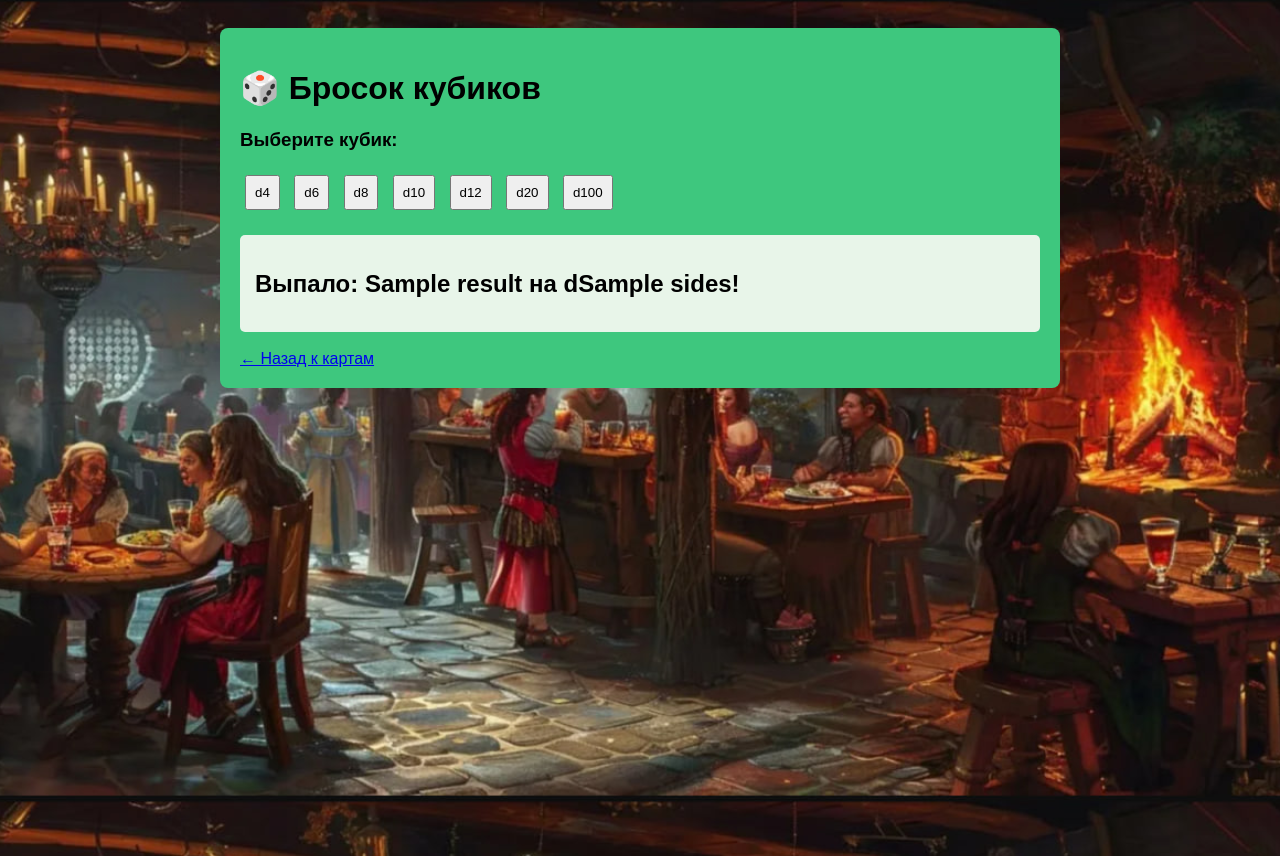
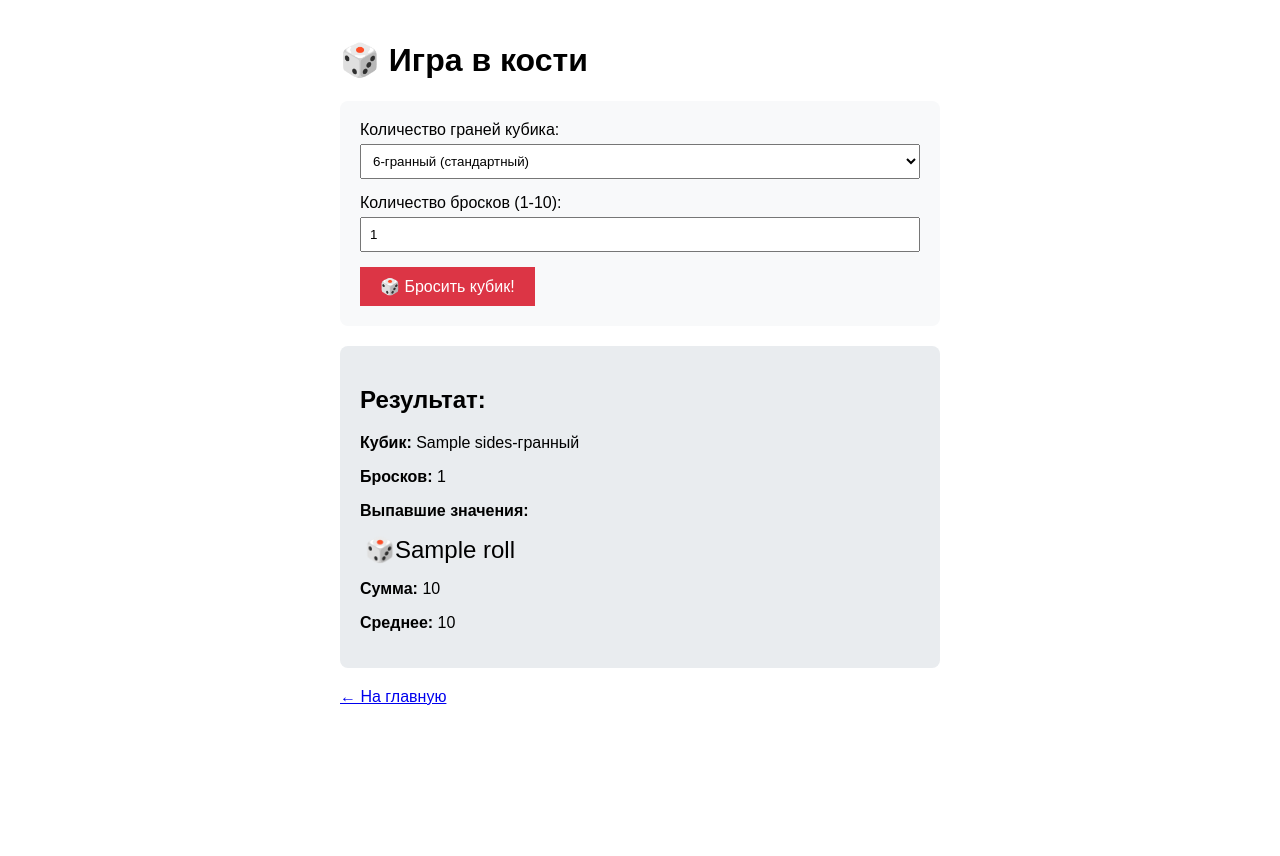
Before and after one commit to venomjarik-art/Project-DnD, a FastAPI app: template templates/dice.html in a window 1280 px wide. After the commit the page ends 705 px from the top, so only its background shows below. Run offline with FastAPI, Linux system fonts and the light colour scheme; the template is opened without the code that fills it: most values are stand-ins (such as "Sample title", 1, 10 or a date in 2020).

Commit message:
modified:   main.py # new file:   static/Project-DnD.code-workspace # modified:   templates/base.html # modified:   templates/dice.html # modified:   templates/index.html # new file:   templates/login.html # new file:   templates/register.html # new file:   templates/register_success.html

```diff
--- a/main.py
+++ b/main.py
@@ -1,88 +1,171 @@
-from fastapi import FastAPI, Request, Form
-from fastapi.responses import HTMLResponse
+
+from fastapi import FastAPI, Request, Form, HTTPException
+from fastapi.responses import HTMLResponse, RedirectResponse
+from fastapi.staticfiles import StaticFiles
 from fastapi.templating import Jinja2Templates
-from fastapi.staticfiles import StaticFiles
+from pydantic import BaseModel
+from typing import Optional
 import random
-import json
-import os
 
-app = FastAPI(title="D&D Cards")
+app = FastAPI(title="Game API")
+
+# Подключаем статические файлы и шаблоны
 app.mount("/static", StaticFiles(directory="static"), name="static")
-
 templates = Jinja2Templates(directory="templates")
 
-CARDS_FILE = "data/cards.json"
+# ==================== БАЗА ДАННЫХ ====================
+users_db = {
+    "admin": {"password": "admin123", "email": "admin@example.com"},
+    "user1": {"password": "password123", "email": "user1@example.com"}
+}
 
-def load_cards():
-    if not os.path.exists(CARDS_FILE):
-        os.makedirs(os.path.dirname(CARDS_FILE), exist_ok=True)
-        with open(CARDS_FILE, "w", encoding="utf-8") as f:
-            json.dump([], f, ensure_ascii=False, indent=2)
-        return []
-    with open(CARDS_FILE, "r", encoding="utf-8") as f:
-        return json.load(f)
-
-def save_cards(cards):
-    with open(CARDS_FILE, "w", encoding="utf-8") as f:
-        json.dump(cards, f, ensure_ascii=False, indent=2)
+# ==================== HTML СТРАНИЦЫ ====================
 
 @app.get("/", response_class=HTMLResponse)
-async def home(request: Request):
-    cards = load_cards()
-    return templates.TemplateResponse("index.html", {"request": request, "cards": cards})
+async def home_page(request: Request):
+    """Главная страница"""
+    return templates.TemplateResponse("index.html", {"request": request})
 
-@app.post("/", response_class=HTMLResponse)
-async def add_card(
+@app.get("/login", response_class=HTMLResponse)
+async def login_page(request: Request):
+    """Страница входа (HTML форма)"""
+    return templates.TemplateResponse("login.html", {
+        "request": request,
+        "error": None
+    })
+
+@app.post("/login", response_class=HTMLResponse)
+async def process_login(
     request: Request,
-    name: str = Form(...),
-    description: str = Form("")
+    username: str = Form(...),
+    password: str = Form(...)
 ):
-    cards = load_cards()
-    new_id = max([c.get("id", 0) for c in cards], default=0) + 1
-    cards.append({
-        "id": new_id,
-        "name": name.strip(),
-        "description": description.strip()
+    """Обработка формы входа"""
+    if username in users_db and users_db[username]["password"] == password:
+        # Успешный вход - редирект на главную
+        return RedirectResponse("/", status_code=302)
+    else:
+        # Ошибка - показываем форму снова
+        return templates.TemplateResponse("login.html", {
+            "request": request,
+            "error": "Неверный логин или пароль",
+            "username": username
+        })
+
+@app.get("/register", response_class=HTMLResponse)
+async def register_page(request: Request):
+    """Страница регистрации (HTML форма)"""
+    return templates.TemplateResponse("register.html", {
+        "request": request,
+        "error": None
     })
-    save_cards(cards)
-    return templates.TemplateResponse("index.html", {"request": request, "cards": cards})
+
+@app.post("/register", response_class=HTMLResponse)
+async def process_register(
+    request: Request,
+    username: str = Form(...),
+    password: str = Form(...),
+    email: str = Form(""),
+    confirm_password: str = Form(...)
+):
+    """Обработка формы регистрации"""
+
+    # Валидация
+    errors = []
+
+    if username in users_db:
+        errors.append("Пользователь с таким именем уже существует")
+
+    if len(password) < 6:
+        errors.append("Пароль должен быть не менее 6 символов")
+
+    if password != confirm_password:
+        errors.append("Пароли не совпадают")
+
+    if errors:
+        return templates.TemplateResponse("register.html", {
+            "request": request,
+            "error": "; ".join(errors),
+            "username": username,
+            "email": email
+        })
+
+    # Регистрация
+    users_db[username] = {
+        "password": password,
+        "email": email if email else f"{username}@example.com"
+    }
+
+    return templates.TemplateResponse("register_success.html", {
+        "request": request,
+        "username": username
+    })
 
 @app.get("/dice", response_class=HTMLResponse)
-async def dice_page(request: Request, result: int = None, sides: int = None):
-    return templates.TemplateResponse(
-        "dice.html",
-        {"request": request, "result": result, "sides": sides}
-    )
+async def dice_page(request: Request):
+    """Страница игры в кости"""
+    return templates.TemplateResponse("dice.html", {
+        "request": request,
+        "result": None
+    })
 
 @app.post("/dice", response_class=HTMLResponse)
-async def roll_dice(
+async def roll_dice_page(
     request: Request,
-    sides: int = Form(...)
+    sides: int = Form(6),
+    count: int = Form(1)
 ):
-    if sides not in [4, 6, 8, 10, 12, 20, 100]:
-        result = None
-    else:
-        result = random.randint(1, sides)
-    return templates.TemplateResponse(
-        "dice.html",
-        {"request": request, "result": result, "sides": sides}
-    )
+    """Бросок кубиков через форму"""
+    if sides < 2:
+        sides = 6
+    if count < 1 or count > 10:
+        count = 1
 
-@app.get("/api/cards")
-async def api_get_cards():
-    return load_cards()
+    results = [random.randint(1, sides) for _ in range(count)]
 
-@app.post("/api/cards")
-async def api_add_card(card: dict):
-    cards = load_cards()
-    new_id = max([c.get("id", 0) for c in cards], default=0) + 1
-    card["id"] = new_id
-    cards.append(card)
-    save_cards(cards)
-    return {"status": "ok", "id": new_id}
+    return templates.TemplateResponse("dice.html", {
+        "request": request,
+        "result": {
+            "sides": sides,
+            "count": count,
+            "rolls": results,
+            "total": sum(results),
+            "average": round(sum(results) / len(results), 2) if results else 0
+        }
+    })
 
-@app.get("/api/roll/{sides}")
-async def api_roll_dice(sides: int):
-    if sides not in [4, 6, 8, 10, 12, 20, 100]:
-        return {"error": "Недопустимое количество граней"}
-    return {"sides": sides, "result": random.randint(1, sides)}
+# ==================== API ЭНДПОИНТЫ (JSON) ====================
+
+class DiceRoll(BaseModel):
+    sides: int = 6
+    count: int = 1
+
+@app.post("/api/dice")
+async def api_roll_dice(roll: DiceRoll):
+    """API для броска кубиков (JSON)"""
+    if roll.sides < 2:
+        raise HTTPException(400, "Dice must have at least 2 sides")
+    if roll.count < 1 or roll.count > 100:
+        raise HTTPException(400, "Count must be between 1 and 100")
+
+    results = [random.randint(1, roll.sides) for _ in range(roll.count)]
+
+    return {
+        "sides": roll.sides,
+        "count": roll.count,
+        "results": results,
+        "total": sum(results),
+        "average": round(sum(results) / len(results), 2)
+    }
+
+@app.get("/api/users")
+async def api_list_users():
+    """API для получения списка пользователей"""
+    users_list = []
+    for username, data in users_db.items():
+        users_list.append({
+            "username": username,
+            "email": data["email"]
+        })
+
+    return {"users": users_list}
--- a/templates/base.html
+++ b/templates/base.html
@@ -2,7 +2,7 @@
 <html lang="ru">
 <head>
     <meta charset="UTF-8">
-    <title>D&D Cards</title>
+    <title>🎮 Game Portal</title>
     <link rel="stylesheet" href="/static/style.css">
 </head>
 <body>
--- a/templates/dice.html
+++ b/templates/dice.html
@@ -1,23 +1,65 @@
-{% extends "base.html" %}
+<!DOCTYPE html>
+<html lang="ru">
+<head>
+    <meta charset="UTF-8">
+    <meta name="viewport" content="width=device-width, initial-scale=1.0">
+    <title>Игра в кости</title>
+    <style>
+        body { font-family: Arial, sans-serif; max-width: 600px; margin: 0 auto; padding: 20px; }
+        .dice-form { background: #f8f9fa; padding: 20px; border-radius: 8px; margin: 20px 0; }
+        .form-group { margin-bottom: 15px; }
+        label { display: block; margin-bottom: 5px; }
+        input, select { width: 100%; padding: 8px; box-sizing: border-box; }
+        button { background: #dc3545; color: white; border: none; padding: 10px 20px; cursor: pointer; font-size: 16px; }
+        .result { background: #e9ecef; padding: 20px; border-radius: 8px; margin: 20px 0; }
+        .dice { font-size: 24px; margin: 5px; }
+        .back { display: block; margin-top: 20px; }
+    </style>
+</head>
+<body>
+    <h1>🎲 Игра в кости</h1>
 
-{% block content %}
-<h1>🎲 Бросок кубиков</h1>
+    <div class="dice-form">
+        <form method="post" action="/dice">
+            <div class="form-group">
+                <label>Количество граней кубика:</label>
+                <select name="sides">
+                    <option value="4">4-гранный (тетраэдр)</option>
+                    <option value="6" selected>6-гранный (стандартный)</option>
+                    <option value="8">8-гранный (октаэдр)</option>
+                    <option value="10">10-гранный</option>
+                    <option value="12">12-гранный (додекаэдр)</option>
+                    <option value="20">20-гранный (икосаэдр)</option>
+                </select>
+            </div>
 
-<!-- Форма выбора кубика -->
-<form method="post">
-    <h3>Выберите кубик:</h3>
-    {% for d in [4, 6, 8, 10, 12, 20, 100] %}
-        <button type="submit" name="sides" value="{{ d }}">d{{ d }}</button>
-    {% endfor %}
-</form>
+            <div class="form-group">
+                <label>Количество бросков (1-10):</label>
+                <input type="number" name="count" min="1" max="10" value="1">
+            </div>
 
-<!-- Отображение результата -->
-{% if result is not none %}
-    <div style="margin-top: 20px; padding: 15px; background: #e8f5e9; border-radius: 5px;">
-        <h2>Выпало: <strong>{{ result }}</strong> на d{{ sides }}!</h2>
+            <button type="submit">🎲 Бросить кубик!</button>
+        </form>
     </div>
-{% endif %}
 
-<br>
-<a href="/">← Назад к картам</a>
-{% endblock %}
+    {% if result %}
+    <div class="result">
+        <h2>Результат:</h2>
+        <p><strong>Кубик:</strong> {{ result.sides }}-гранный</p>
+        <p><strong>Бросков:</strong> {{ result.count }}</p>
+
+        <p><strong>Выпавшие значения:</strong></p>
+        <div>
+            {% for roll in result.rolls %}
+            <span class="dice">🎲{{ roll }}</span>
+            {% endfor %}
+        </div>
+
+        <p><strong>Сумма:</strong> {{ result.total }}</p>
+        <p><strong>Среднее:</strong> {{ result.average }}</p>
+    </div>
+    {% endif %}
+
+    <a href="/" class="back">← На главную</a>
+</body>
+</html>
```
Also changed, not shown: templates/index.html (+45 -31 lines), templates/login.html (added, +41 -0 lines), templates/register.html (added, +51 -0 lines), templates/register_success.html (added, +35 -0 lines), 1 other file.
